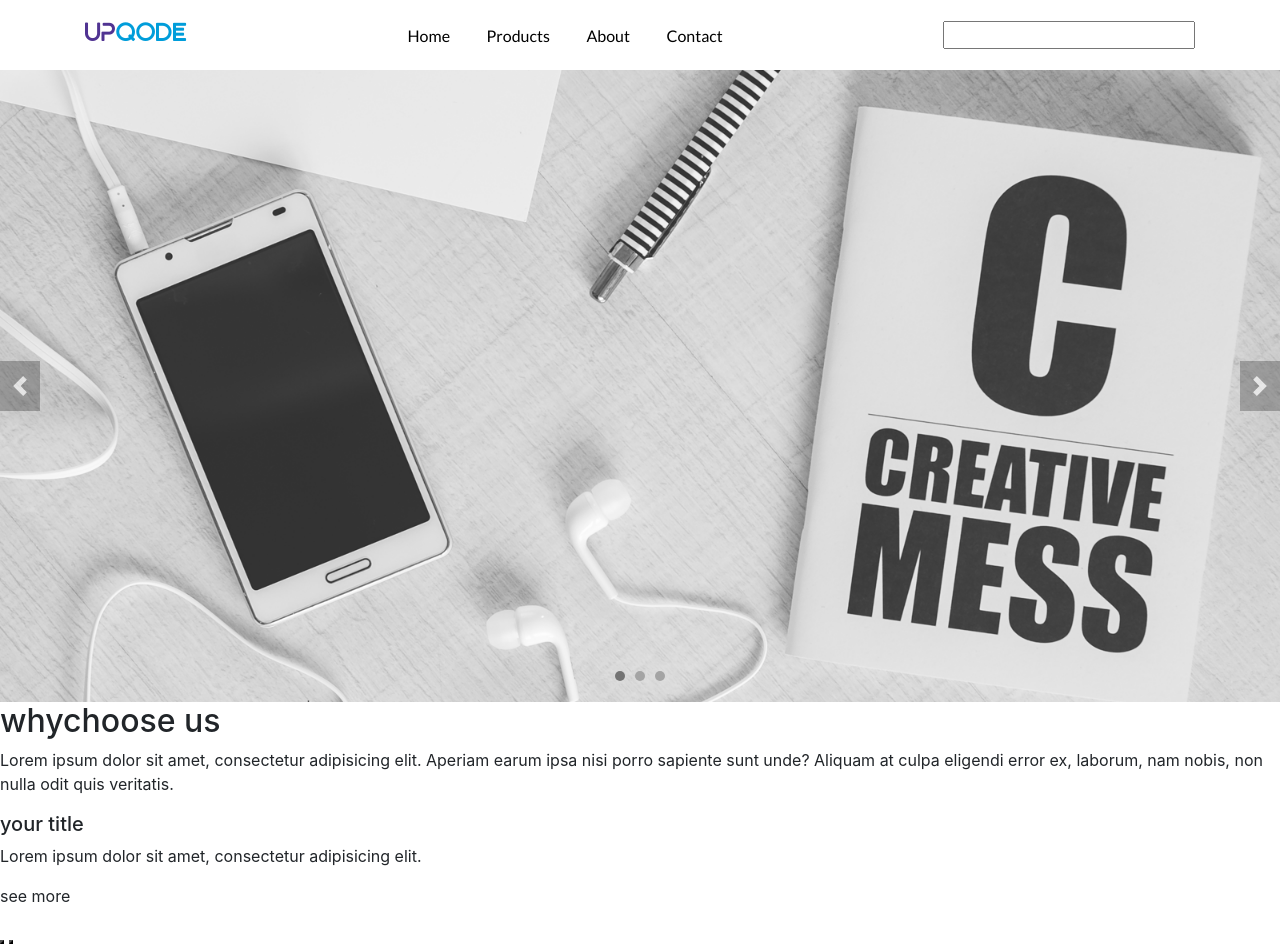
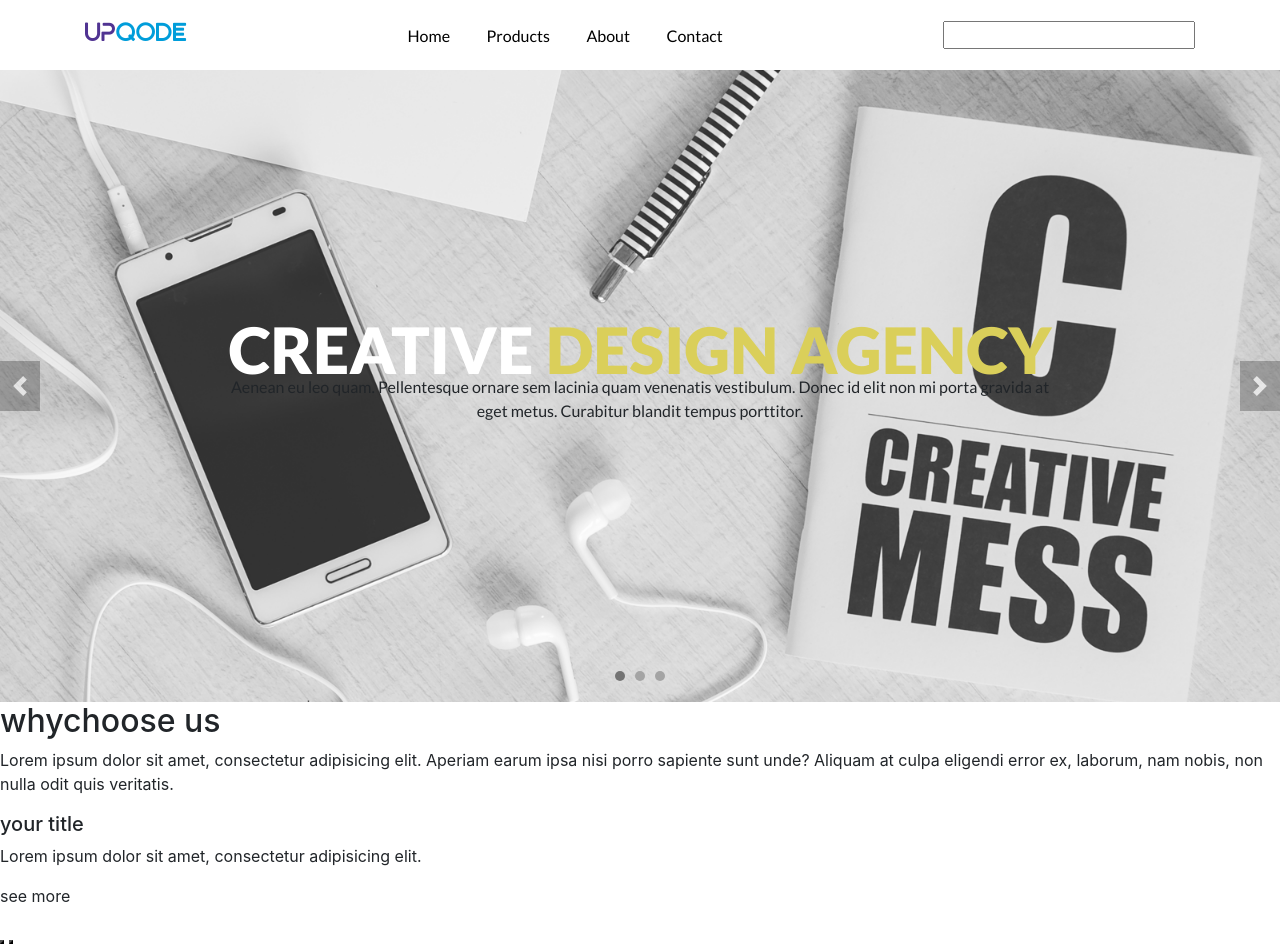
Before and after one commit to Alan4101/upqode, a website built with webpack: page dist/index.html in a window 1280 px wide. Built offline with nearby package versions, Linux system fonts and the light colour scheme.

Commit message:
main slider js

```diff
--- a/src/index.js
+++ b/src/index.js
@@ -4,10 +4,10 @@ import './js/slider';
 // import _ from 'lodash';
 
 (function() {
-    let navigatioHover = e =>{
-
-    };
-    document.querySelector()
+    // let navigatioHover = e =>{
+    //
+    // };
+    // document.querySelector()
     let obj = document.querySelector('.slider');
     let o = obj.getBoundingClientRect();
     // console.log(o.width);
--- a/src/scss/main.scss
+++ b/src/scss/main.scss
@@ -71,7 +71,7 @@ $gradient_start : rgba(0, 193, 243, 0.8);
               font-size: 10px;
             }
             &:hover{
-              color: #dacf5a;
+              color: #fff200;
             }
             &:hover .level-nav-second{
               display: block;
@@ -89,6 +89,32 @@ $gradient_start : rgba(0, 193, 243, 0.8);
 }
 .banner__block{
   width: 100%;
+  .slider{
+    .head__title{
+      position: absolute;
+      top: 50%;
+      left: 50%;
+      margin: 0 auto;
+      width: 850px;
+      max-width: 100%;
+      z-index: 9999;
+      transform: translate(-50%, -50%);
+      h1{
+        text-align: center;
+        text-transform: uppercase;
+        color: #ffffff;
+        font:64px $lato-font-stack;
+        font-weight: bold;
+        line-height: 0.55;
+        span{
+          color: #dacf5a;
+        }
+      }
+      p{
+        font-family: $lato-font-stack;
+        text-align: center;
+      }
+    }
     .slider__item{
       div{
         &:before{
@@ -103,8 +129,10 @@ $gradient_start : rgba(0, 193, 243, 0.8);
       }
       .slider__img{
         max-width: 100%;
-
+        width: 100%;
       }
 
     }
   }
+
+}
```
Also changed, not shown: dist/index.html, dist/main.app.js, dist/style.css. Lines whose indentation alone changed are shown as unchanged.
